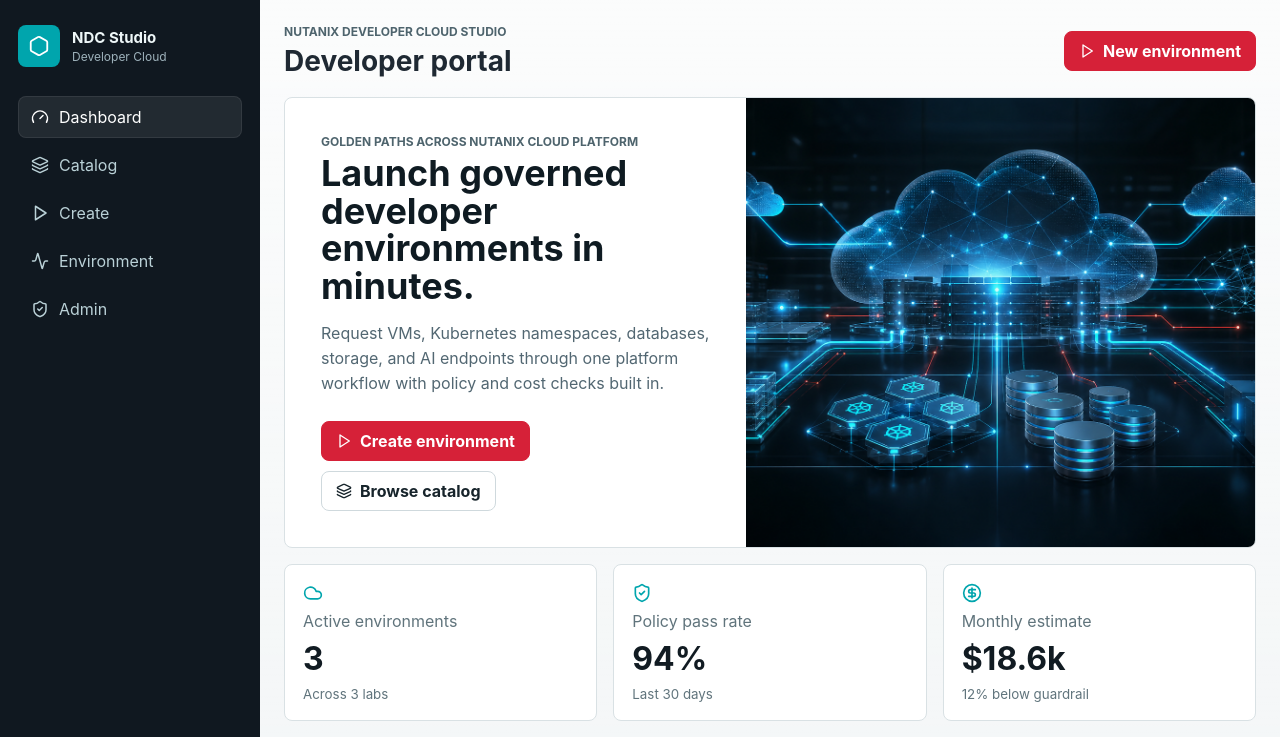
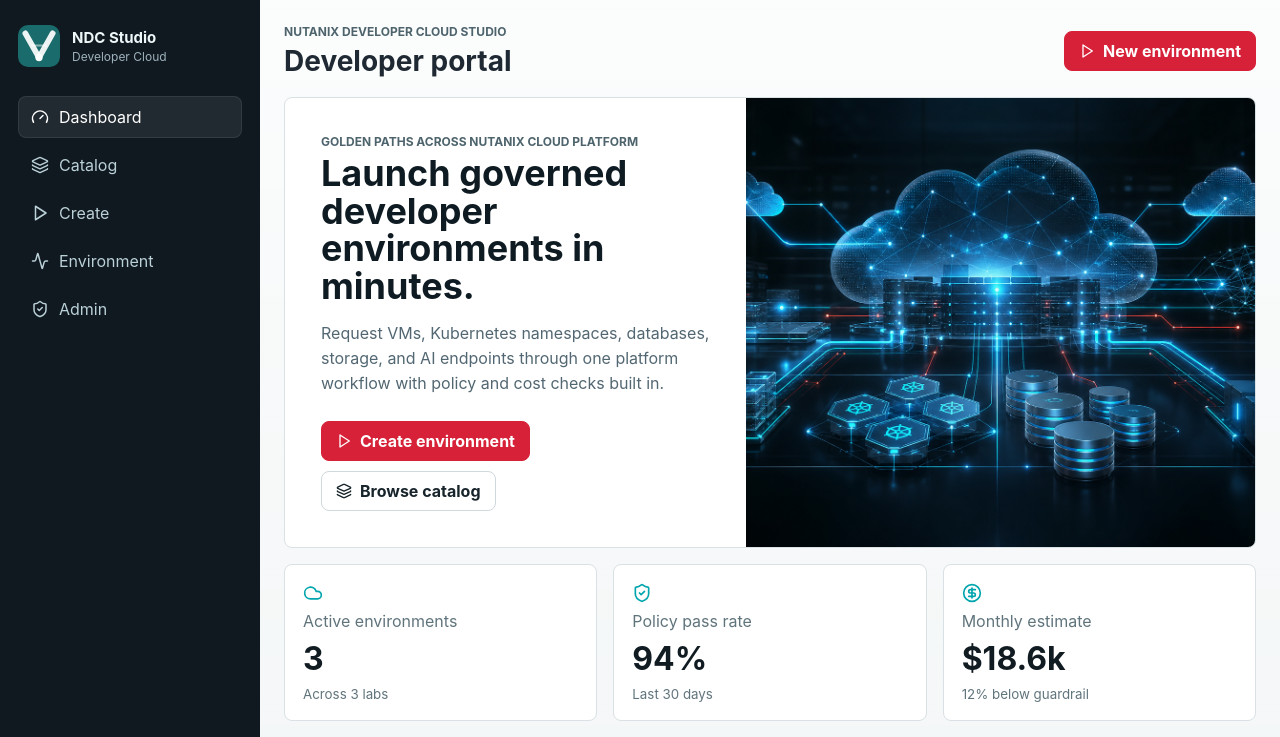
Before and after one commit to VirtuArchitect/nutanix-developer-cloud-studio, a React (Vite) app: page / in a window 1280 px wide. Shown: the top 737 px of the page. Built offline with nearby package versions, Linux system fonts and the light colour scheme.

Commit message:
Replace app logo and favicon

```diff
--- a/index.html
+++ b/index.html
@@ -3,6 +3,7 @@
   <head>
     <meta charset="UTF-8" />
     <meta name="viewport" content="width=device-width, initial-scale=1.0" />
+    <link rel="icon" type="image/svg+xml" href="/src/assets/veridian-mark-teal.svg" />
     <title>Nutanix Developer Cloud Studio</title>
   </head>
   <body>
--- a/src/App.tsx
+++ b/src/App.tsx
@@ -8,7 +8,6 @@
   Database,
   Gauge,
   HardDrive,
-  Hexagon,
   Layers3,
   LockKeyhole,
   Network,
@@ -20,6 +19,7 @@
 } from "lucide-react";
 import { useMemo, useState } from "react";
 import cloudVisual from "./assets/developer-cloud-visual.png";
+import veridianMark from "./assets/veridian-mark-teal.svg";
 
 type View = "dashboard" | "catalog" | "create" | "environment" | "admin";
 type Target = "VM" | "Kubernetes" | "Database" | "Storage" | "AI Endpoint";
@@ -193,7 +193,7 @@
       <aside className="sidebar">
         <div className="brand">
           <div className="brandMark">
-            <Hexagon size={22} />
+            <img src={veridianMark} alt="" />
           </div>
           <div>
             <strong>NDC Studio</strong>
--- a/src/styles.css
+++ b/src/styles.css
@@ -57,8 +57,14 @@
   height: 42px;
   place-items: center;
   border-radius: 8px;
-  background: #00a5ad;
-  color: #fff;
+  background: transparent;
+  overflow: hidden;
+}
+
+.brandMark img {
+  display: block;
+  width: 100%;
+  height: 100%;
 }
 
 .brand strong,
```
Also changed, not shown: src/assets/veridian-mark-teal.svg (added), 1 other file (tests, documents, lock files or other folders).
